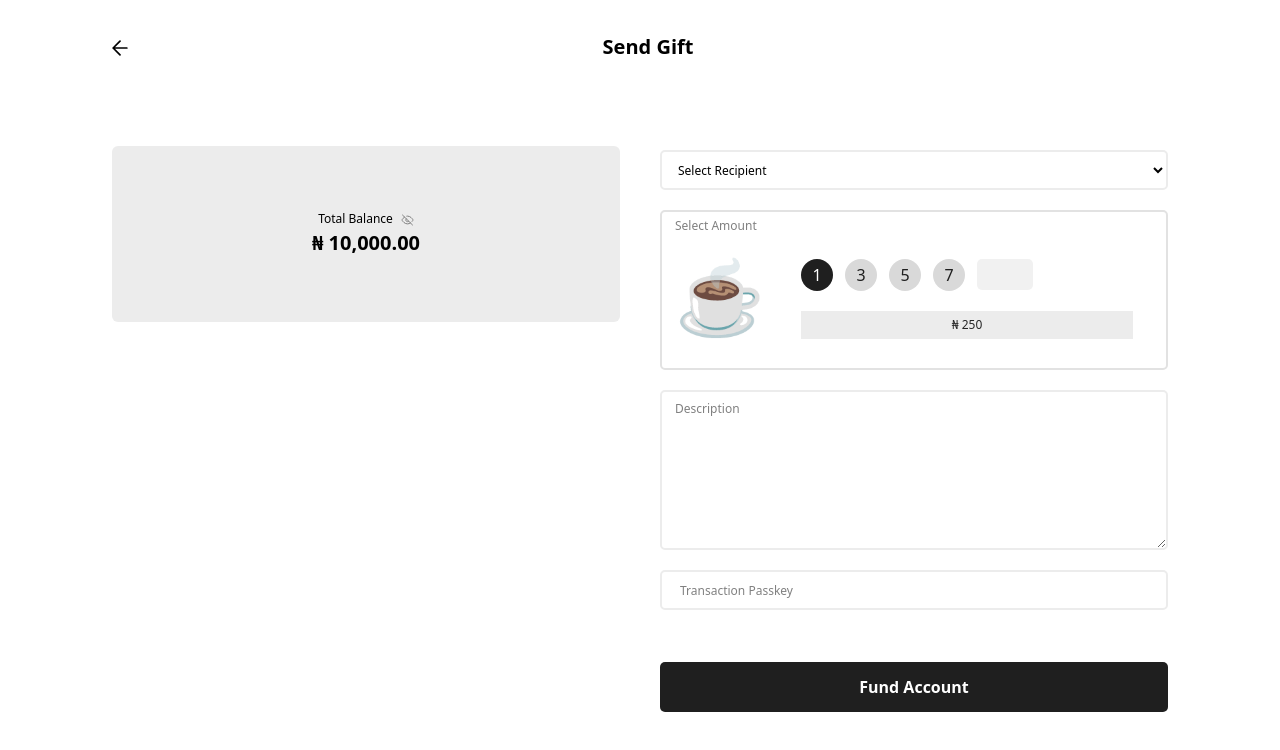
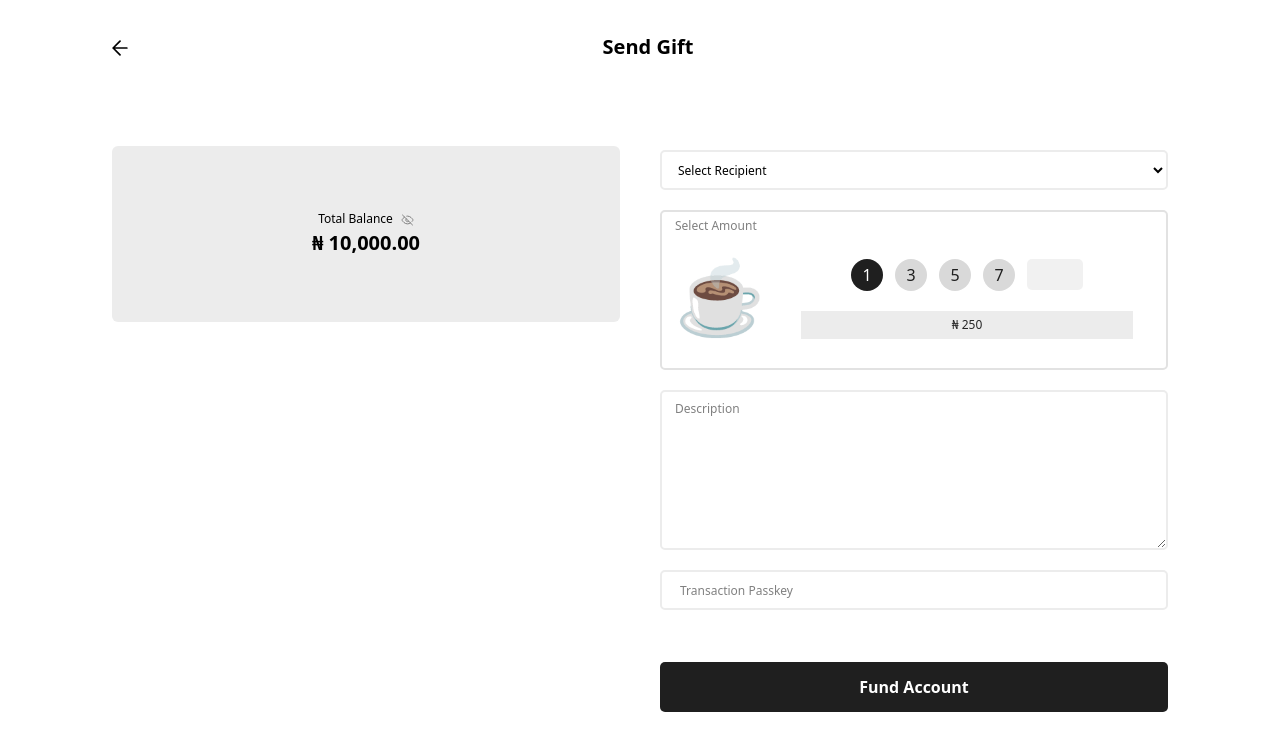
Before and after one commit to basseyna/BuyMeCoffee, a React (Vite) app: page /send-gift in a window 1280 px wide. Shown: the top 750 px of the page. Built offline with nearby package versions, Linux system fonts and the light colour scheme.

Commit message:
App design update

```diff
--- a/src/App.tsx
+++ b/src/App.tsx
@@ -14,7 +14,7 @@ const router  = createBrowserRouter([
     element: <Onboarding />
   },
   {
-    path: '/dashboard',
+    path: '/dash-board',
     element: <Dashboard />
   },
   {
--- a/src/pages/onboarding.page.tsx
+++ b/src/pages/onboarding.page.tsx
@@ -43,7 +43,7 @@ export default function Onboarding() {
                         <Input type="password" placeholder='Transaction Passkey'/>
 
 
-                        <Button className="mt-8" onClick={() => navigate('/dashboard')}>Create Account</Button>
+                        <Button className="mt-8" onClick={() => navigate('/dash-board')}>Create Account</Button>
                     </form>
                 </div>
             </div>
--- a/src/pages/send-gift.page.tsx
+++ b/src/pages/send-gift.page.tsx
@@ -99,7 +99,7 @@ export default function SendGift() {
                                 <p className="text-7xl">☕️</p>
 
                                 <div className="w-full flex flex-col gap-y-5 px-5">
-                                    <div className="buttons-group flex gap-x-3">
+                                    <div className="buttons-group flex gap-x-3 lg:self-center">
                                         <Quantity type='button' selected={isSelected(1)} onClick={() => setNewGiftQuantity(1)}>
                                             1
                                         </Quantity>
```
